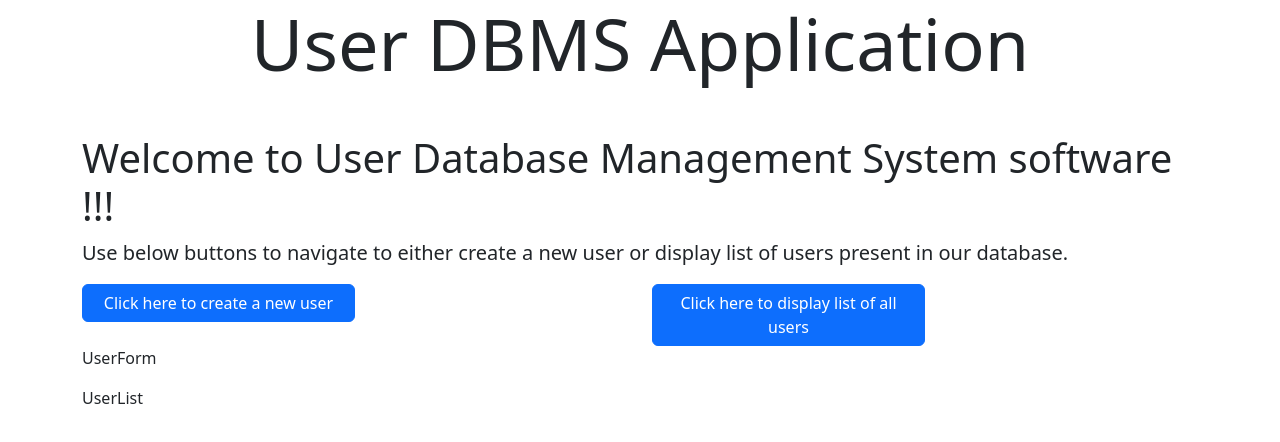
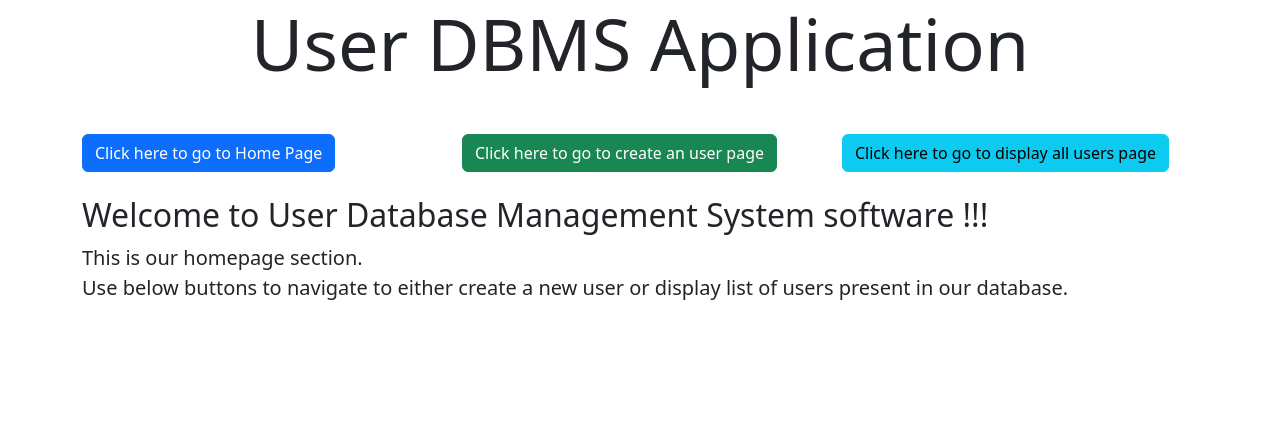
Before and after one commit to prabhupadswain/mern-stack-vercel, a React (Create React App) app in the folder client/: page / in a window 1280 px wide. Shown: the top 442 px of the page. Built offline with nearby package versions, Linux system fonts and the light colour scheme.

Commit message:
Basic Navigation setup complete using react-router

```diff
--- a/client/package.json
+++ b/client/package.json
@@ -9,6 +9,7 @@
     "bootstrap": "^5.3.3",
     "react": "^18.2.0",
     "react-dom": "^18.2.0",
+    "react-router-dom": "^6.22.3",
     "react-scripts": "5.0.1",
     "web-vitals": "^2.1.4"
   },
--- a/client/src/App.js
+++ b/client/src/App.js
@@ -1,19 +1,32 @@
 import './App.css';
 import 'bootstrap/dist/css/bootstrap.min.css';
 
+import { Routes, Route } from 'react-router-dom';
+
+// Import Components
 import Header from './components/Header';
-import Home from './components/Home';
-import UserForm from './components/UserForm';
-import UserList from './components/UserList';
+import NavigationBar from './components/NavigationBar';
+
+// Import Pages
+import Home from './pages/Home';
+import CreateUser from './pages/CreateUser';
+import DisplayUser from './pages/DisplayUser';
 
 function App() {
   return (
     <div className='container'>
       <Header />
+      <NavigationBar />
+
+      <Routes>
+        <Route path='/' element={<Home />} />
+        <Route path='/create-user' element={<CreateUser />} />
+        <Route path='/display-user' element={<DisplayUser />} />
+      </Routes>
       <main>
-        <Home />
+        {/* <Home />
         <UserForm />
-        <UserList />
+        <UserList /> */}
       </main>
     </div>
   );
--- a/client/src/components/Home.js
+++ /dev/null
@@ -1,29 +0,0 @@
-import React, { Fragment } from 'react';
-
-const Home = () => {
-  return (
-    <section>
-      <h2 className='display-6'>
-        Welcome to User Database Management System software !!!
-      </h2>
-      <p className='lead'>
-        Use below buttons to navigate to either create a new user or display
-        list of users present in our database.
-      </p>
-      <div className='row'>
-        <div className='col-6'>
-          <a href='#' className='btn btn-primary w-50'>
-            Click here to create a new user
-          </a>
-        </div>
-        <div className='col-6'>
-          <a href='#' className='btn btn-primary w-50'>
-            Click here to display list of all users
-          </a>
-        </div>
-      </div>
-    </section>
-  );
-};
-
-export default Home;
--- /dev/null
+++ b/client/src/components/NavigationBar.js
@@ -0,0 +1,26 @@
+import React from 'react';
+import { Link } from 'react-router-dom';
+
+const NavigationBar = () => {
+  return (
+    <div className='row mb-4'>
+      <div className='col-4'>
+        <Link to='/' className='btn btn-primary'>
+          Click here to go to Home Page
+        </Link>
+      </div>
+      <div className='col-4'>
+        <Link to='/create-user' className='btn btn-success'>
+          Click here to go to create an user page
+        </Link>
+      </div>
+      <div className='col-4'>
+        <Link to='/display-user' className='btn btn-info'>
+          Click here to go to display all users page
+        </Link>
+      </div>
+    </div>
+  );
+};
+
+export default NavigationBar;
--- a/client/src/components/UserForm.js
+++ b/client/src/components/UserForm.js
@@ -1,7 +1,60 @@
 import React from 'react';
 
 const UserForm = () => {
-  return <section className='mb-3'>UserForm</section>;
+  return (
+    <section className='mb-3'>
+      <form>
+        <div className='row mb-3'>
+          <label htmlFor='userName' className='col-sm-2 col-form-label'>
+            Username:{' '}
+          </label>
+          <div className='col-sm-10'>
+            <input type='email' className='form-control' id='userName' />
+          </div>
+        </div>
+        <div class='row mb-3'>
+          <label htmlFor='age' className='col-sm-2 col-form-label'>
+            Age:{' '}
+          </label>
+          <div className='col-sm-10'>
+            <input type='number' className='form-control' id='age' />
+          </div>
+        </div>
+        <fieldset className='row mb-3'>
+          <legend className='col-form-label col-sm-2 pt-0'>
+            Are you salaried?
+          </legend>
+          <div className='col-sm-10'>
+            <div className='form-check'>
+              <input
+                className='form-check-input'
+                type='radio'
+                name='salaried'
+                id='salariedTrue'
+                value='yes'
+              />
+              <label className='form-check-label' htmlFor='salariedTrue'>
+                Yes
+              </label>
+            </div>
+            <div className='form-check'>
+              <input
+                className='form-check-input'
+                type='radio'
+                name='salaried'
+                id='salariedFalse'
+                value='no'
+              />
+              <label className='form-check-label' htmlFor='salariedFalse'>
+                No
+              </label>
+            </div>
+          </div>
+        </fieldset>
+        <button type="submit" class="btn btn-primary">Sign in</button>
+      </form>
+    </section>
+  );
 };
 
 export default UserForm;
--- a/client/src/index.js
+++ b/client/src/index.js
@@ -3,9 +3,13 @@ import ReactDOM from 'react-dom/client';
 
 import App from './App';
 
+import { BrowserRouter } from 'react-router-dom';
+
 const root = ReactDOM.createRoot(document.getElementById('root'));
 root.render(
   <React.StrictMode>
-    <App />
+    <BrowserRouter>
+      <App />
+    </BrowserRouter>
   </React.StrictMode>
 );
--- /dev/null
+++ b/client/src/pages/CreateUser.js
@@ -0,0 +1,11 @@
+import React from 'react';
+
+const CreateUser = () => {
+  return (
+    <section className='mb-3'>
+      <h2>Create a new user</h2>
+    </section>
+  );
+};
+
+export default CreateUser;
--- /dev/null
+++ b/client/src/pages/DisplayUser.js
@@ -0,0 +1,11 @@
+import React from 'react';
+
+const DisplayUser = () => {
+  return (
+    <section className='mb-3'>
+      <h2>Display All Users</h2>
+    </section>
+  );
+};
+
+export default DisplayUser;
--- /dev/null
+++ b/client/src/pages/Home.js
@@ -0,0 +1,18 @@
+import React from 'react';
+
+const Home = () => {
+  return (
+    <section className='mb-3'>
+      <h2 className='fw-normal'>
+        Welcome to User Database Management System software !!!
+      </h2>
+      <p className='lead'>
+        This is our homepage section. <br />
+        Use below buttons to navigate to either create a new user or display
+        list of users present in our database. <br />
+      </p>
+    </section>
+  );
+};
+
+export default Home;
```
Also changed, not shown: 1 other file (tests, documents, lock files or other folders).
